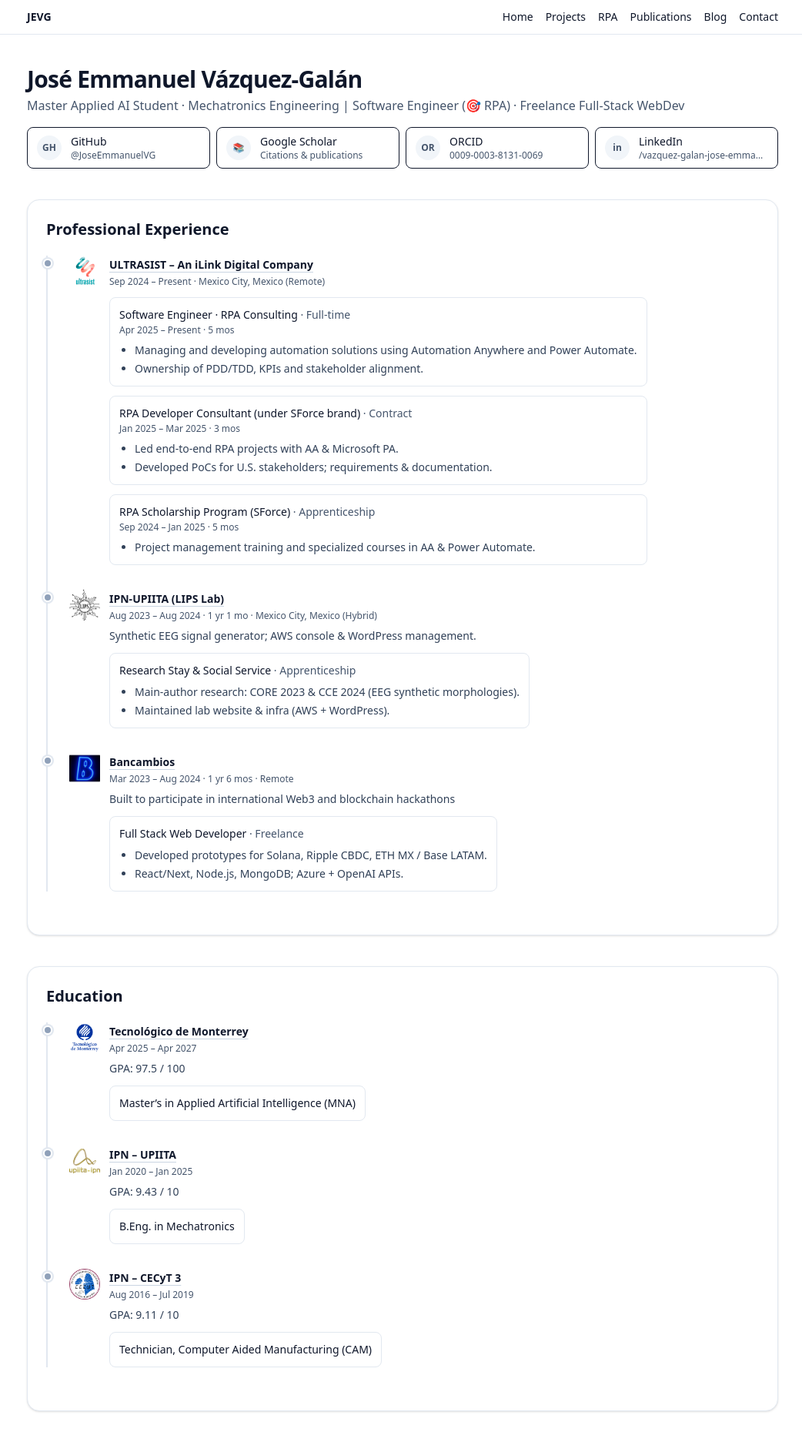
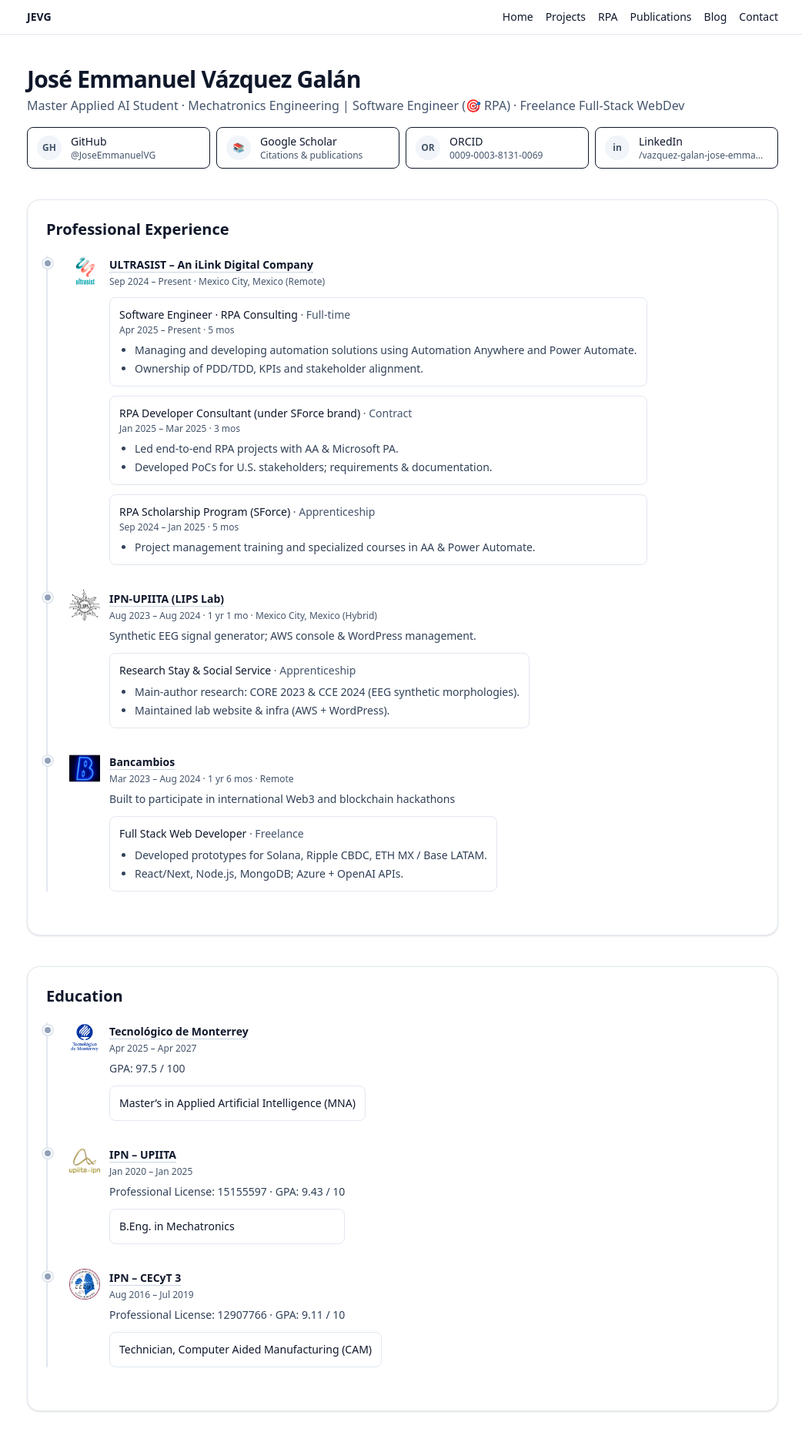
Before and after one commit to JoseEmmanuelVG/JoseEmmanuelVG.github.io, a Next.js app in the folder cv-next/: page / in a window 1280 px wide. Shown: the top 1873 px of the page at 77% size, without its empty margins (117-1159 px from the left). Built offline with nearby package versions, Linux system fonts and the light colour scheme.

Commit message:
Update educational summaries and name formatting

```diff
--- a/cv-next/app/(site)/page.tsx
+++ b/cv-next/app/(site)/page.tsx
@@ -101,7 +101,7 @@
       start: "Jan 2020",
       end: "Jan 2025",
       duration: "",
-      summary: "GPA: 9.43 / 10",
+      summary: "Professional License: 15155597 · GPA: 9.43 / 10",
       logoSrc: "/images/logos/Upiita.png",
       href: "https://www.upiita.ipn.mx/",
     },
@@ -111,7 +111,7 @@
       start: "Aug 2016",
       end: "Jul 2019",
       duration: "",
-      summary: "GPA: 9.11 / 10",
+      summary: "Professional License: 12907766 · GPA: 9.11 / 10",
       logoSrc: "/images/logos/Cecyt3.png",
       href: "https://www.cecyt3.ipn.mx/",
     },
@@ -123,7 +123,7 @@
         {/* Header */}
         <div>
           <h1 className="text-3xl font-bold tracking-tight">
-            José Emmanuel Vázquez-Galán
+            José Emmanuel Vázquez Galán
           </h1>
           <p className="mt-1 text-slate-600">Master Applied AI Student · Mechatronics Engineering | Software Engineer (🎯 RPA) · Freelance Full-Stack WebDev</p>
 
```
